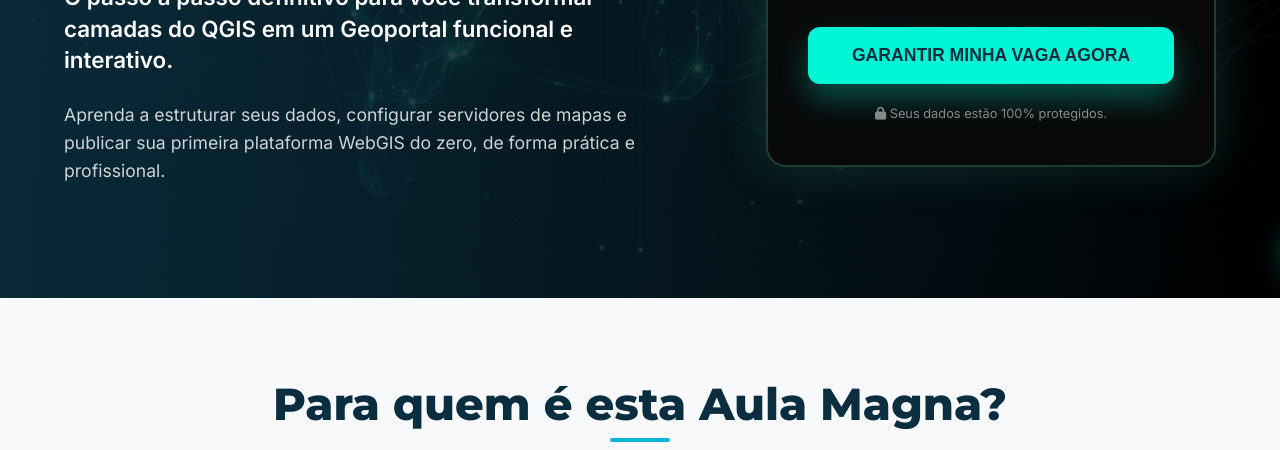
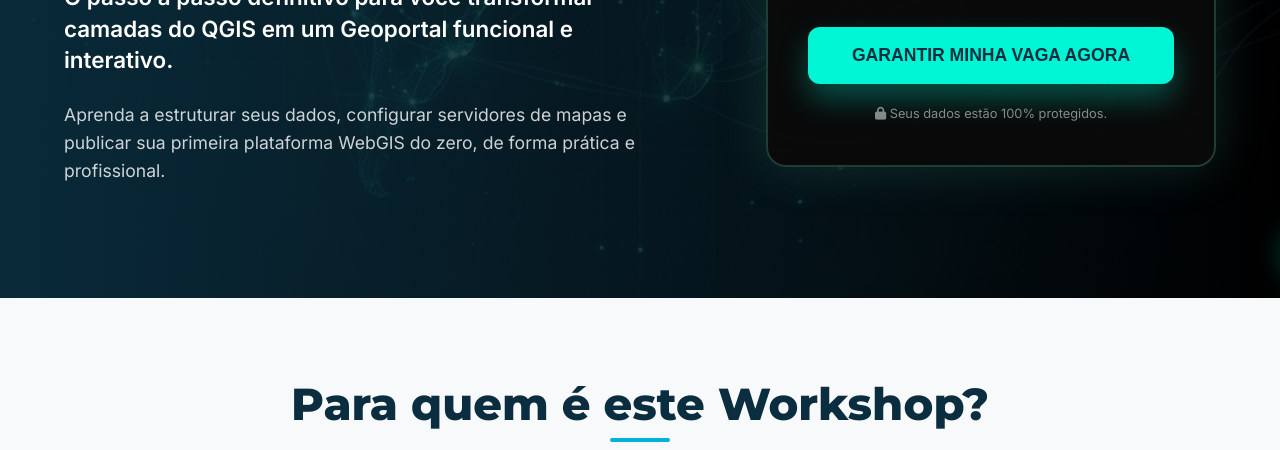
Before and after one commit to henriquegsantos149/workshop-webgis, a website built with Vite: page index.html in a window 1280 px wide. Shown: the part 502-952 px from the top of the page. Built offline with nearby package versions, Linux system fonts and the light colour scheme.

Commit message:
mudança na frase da segunda dobra

```diff
--- a/index.html
+++ b/index.html
@@ -64,7 +64,7 @@
     <section class="for-whom">
         <div class="container">
             <div class="section-header">
-                <h2>Para quem é esta Aula Magna?</h2>
+                <h2>Para quem é este Workshop?</h2>
             </div>
             <div class="features-grid">
                 <div class="feature-card">
```
